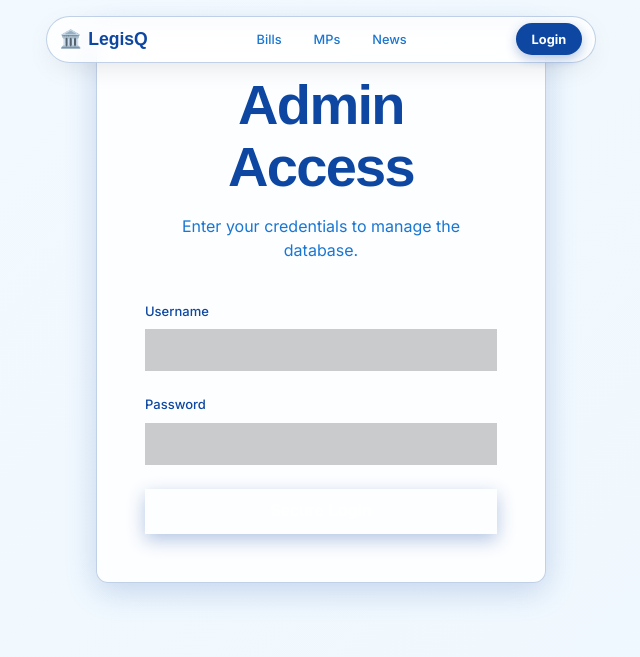
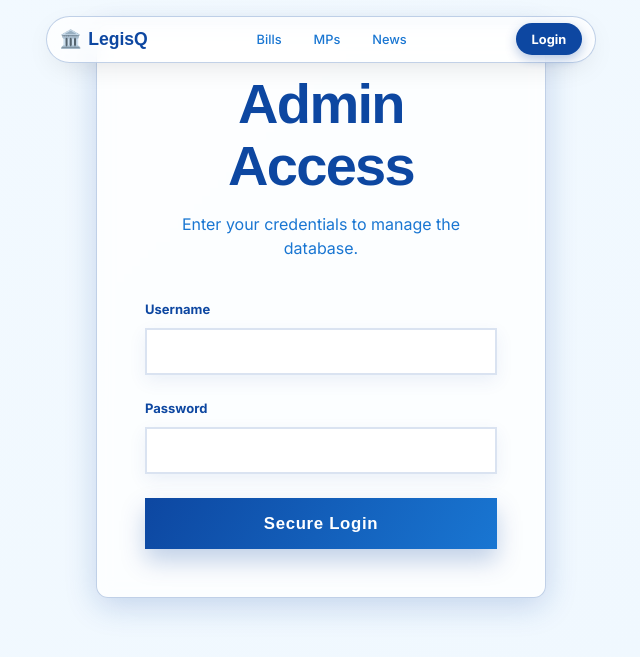
Before and after one commit to Albin28/LQ-backend, a Flask app: page /login in a window 1280 px wide. Shown: the top 657 px of the page, without its empty margins (319-959 px from the left). Run offline with Flask 3, Linux system fonts and the light colour scheme.

Commit message:
overhaul-4

```diff
--- a/api/index.py
+++ b/api/index.py
@@ -379,4 +379,5 @@ def add_mp():
 
 # This is the entry point for Vercel
 if __name__ == '__main__':
-    app.run(debug=True)
+    port = int(os.getenv('PORT', 8000))
+    app.run(debug=True, host='0.0.0.0', port=port)
--- a/templates/login.html
+++ b/templates/login.html
@@ -56,48 +56,56 @@
 .login-form label {
     display: block;
     margin-bottom: 0.5rem;
-    font-weight: 500;
-    color: var(--text-secondary);
+    font-weight: 600;
+    color: var(--primary-blue);
 }
 .login-form .form-control {
     width: 100%;
-    padding: 0.75rem 1rem;
-    background-color: rgba(0,0,0,0.2);
-    border: 1px solid var(--border-color);
+    padding: 0.8rem 1rem;
+    background-color: #ffffff;
+    border: 2px solid rgba(13, 71, 161, 0.15);
     border-radius: var(--radius-md);
-    color: var(--text-primary);
+    color: var(--text-dark);
     font-size: 1rem;
-    transition: border-color 0.3s ease, box-shadow 0.3s ease;
+    transition: border-color 0.2s ease, box-shadow 0.2s ease;
+    box-shadow: 0 6px 18px rgba(13, 71, 161, 0.08);
 }
 .login-form .form-control:focus {
     outline: none;
-    border-color: var(--text-accent);
-    box-shadow: 0 0 0 3px rgba(56, 189, 248, 0.3);
+    border-color: var(--primary-blue);
+    box-shadow: 0 0 0 3px rgba(13, 71, 161, 0.18);
 }
 .login-form .btn {
     width: 100%;
-    padding: 0.85rem;
-    font-size: 1rem;
-    font-weight: 600;
+    padding: 0.95rem;
+    font-size: 1.05rem;
+    font-weight: 700;
     border-radius: var(--radius-md);
-    background: var(--primary-gradient);
-    color: white;
+    background: linear-gradient(120deg, var(--primary-blue), var(--secondary-blue));
+    color: var(--text-light);
     border: none;
     cursor: pointer;
+    letter-spacing: 0.04em;
     transition: transform 0.2s ease, box-shadow 0.2s ease;
+    box-shadow: 0 12px 25px rgba(13, 71, 161, 0.25);
 }
-.login-form .btn:hover {
+.login-form .btn:hover,
+.login-form .btn:focus-visible {
     transform: translateY(-2px);
-    box-shadow: 0 4px 15px rgba(0,0,0,0.2);
+    box-shadow: 0 16px 30px rgba(13, 71, 161, 0.35);
 }
 .alert {
     padding: 1rem;
     margin-bottom: 1.5rem;
     border-radius: var(--radius-md);
     text-align: center;
-    background-color: rgba(239, 68, 68, 0.2);
-    border: 1px solid rgba(239, 68, 68, 0.5);
-    color: #fecaca;
+    font-weight: 600;
+    font-size: 0.95rem;
+}
+.alert-danger {
+    background-color: #ffe4e6;
+    border: 1px solid #fb7185;
+    color: #b91c1c;
 }
 </style>
 {% endblock %}
```
Also changed, not shown: 1 other file.
